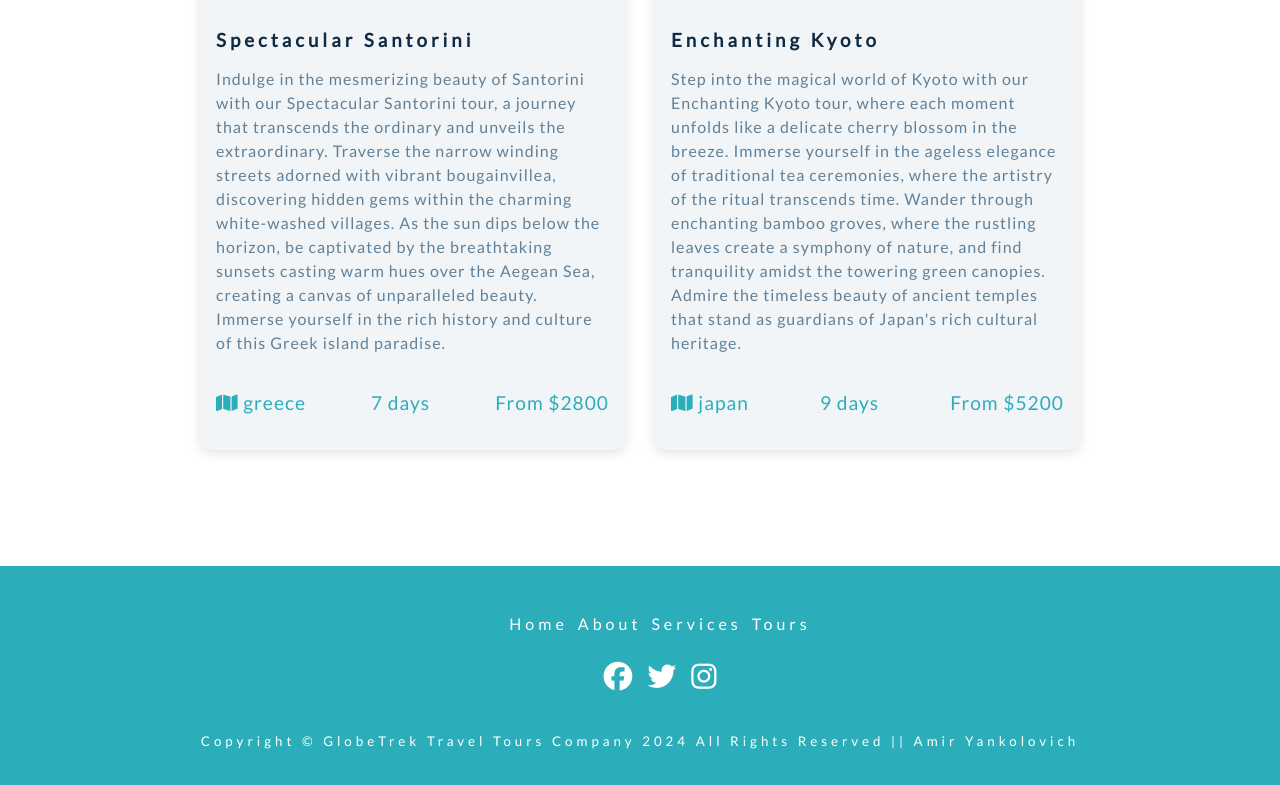
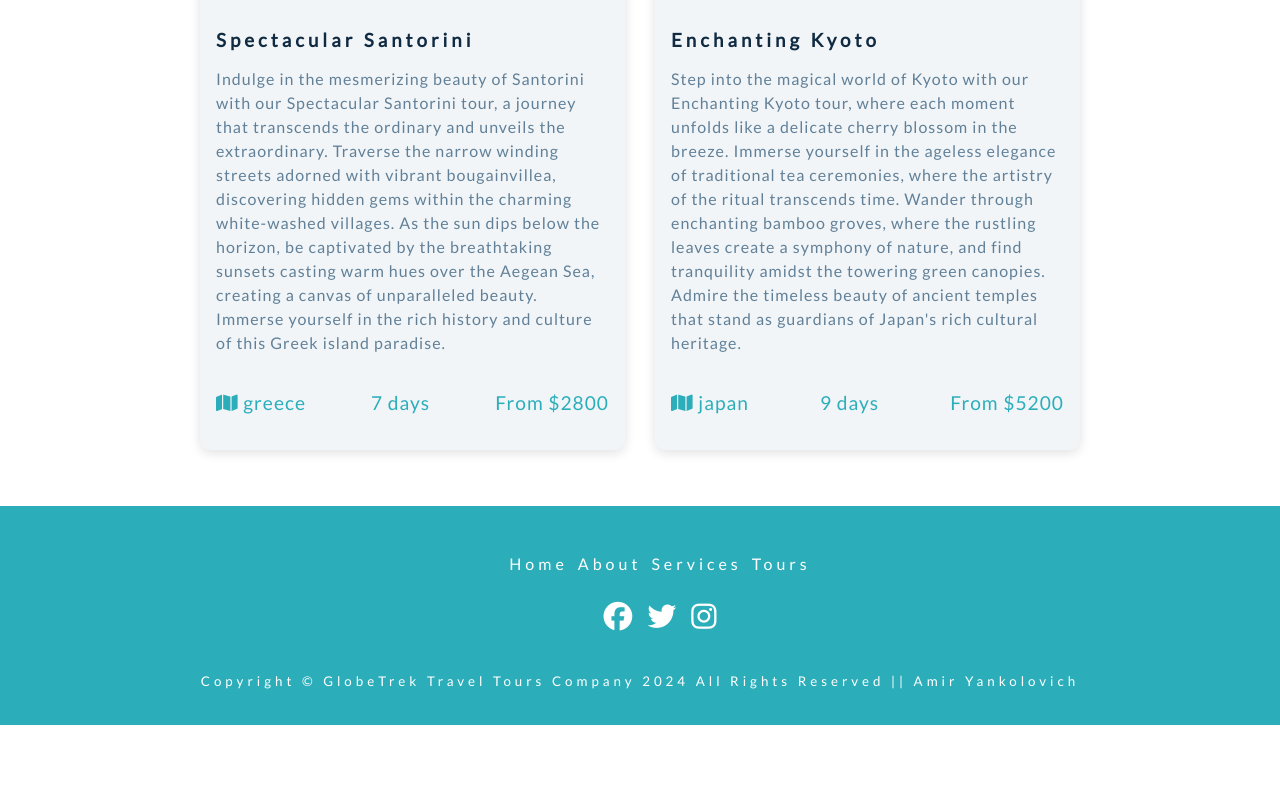
Before and after one commit to Amir2210/GlobeTrek---Tour-Company, a React (Vite) app: page / in a window 1280 px wide. Shown: the part 3734-4519 px from the top of the page. After the commit the page ends 4459 px from the top, so only its background shows below. Built offline with nearby package versions, Linux system fonts and the light colour scheme.

Commit message:
Fix the margin-block-start on the footer

```diff
--- a/src/assets/styles/cmps/_Footer.scss
+++ b/src/assets/styles/cmps/_Footer.scss
@@ -1,7 +1,7 @@
 .main-footer {
   text-align: center;
   background-color: $clr-primary-5;
-  margin-block-start: 100px;
+  margin-block-start: 40px;
   padding: 2rem;
   display: flex;
   flex-direction: column;
```
